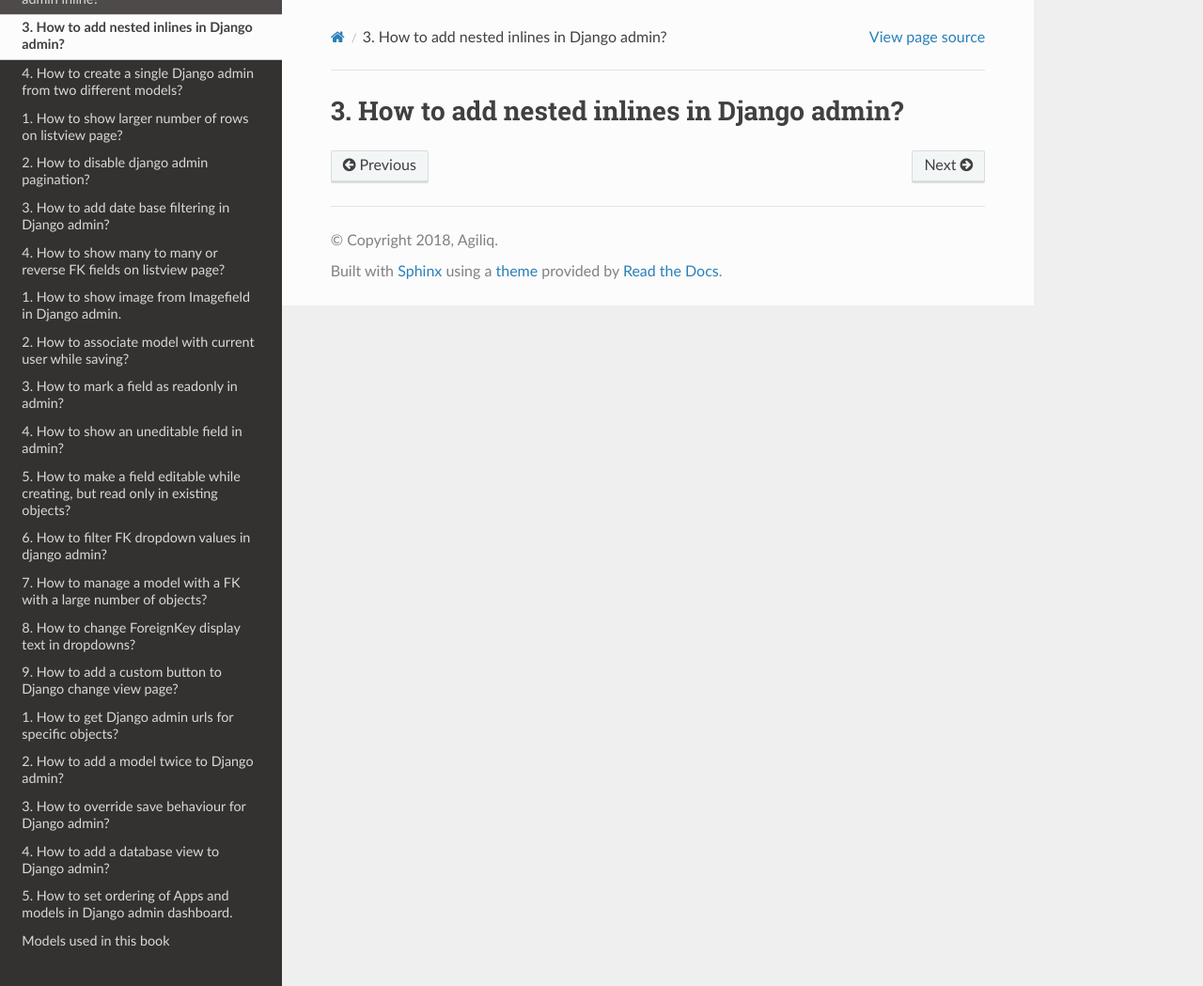
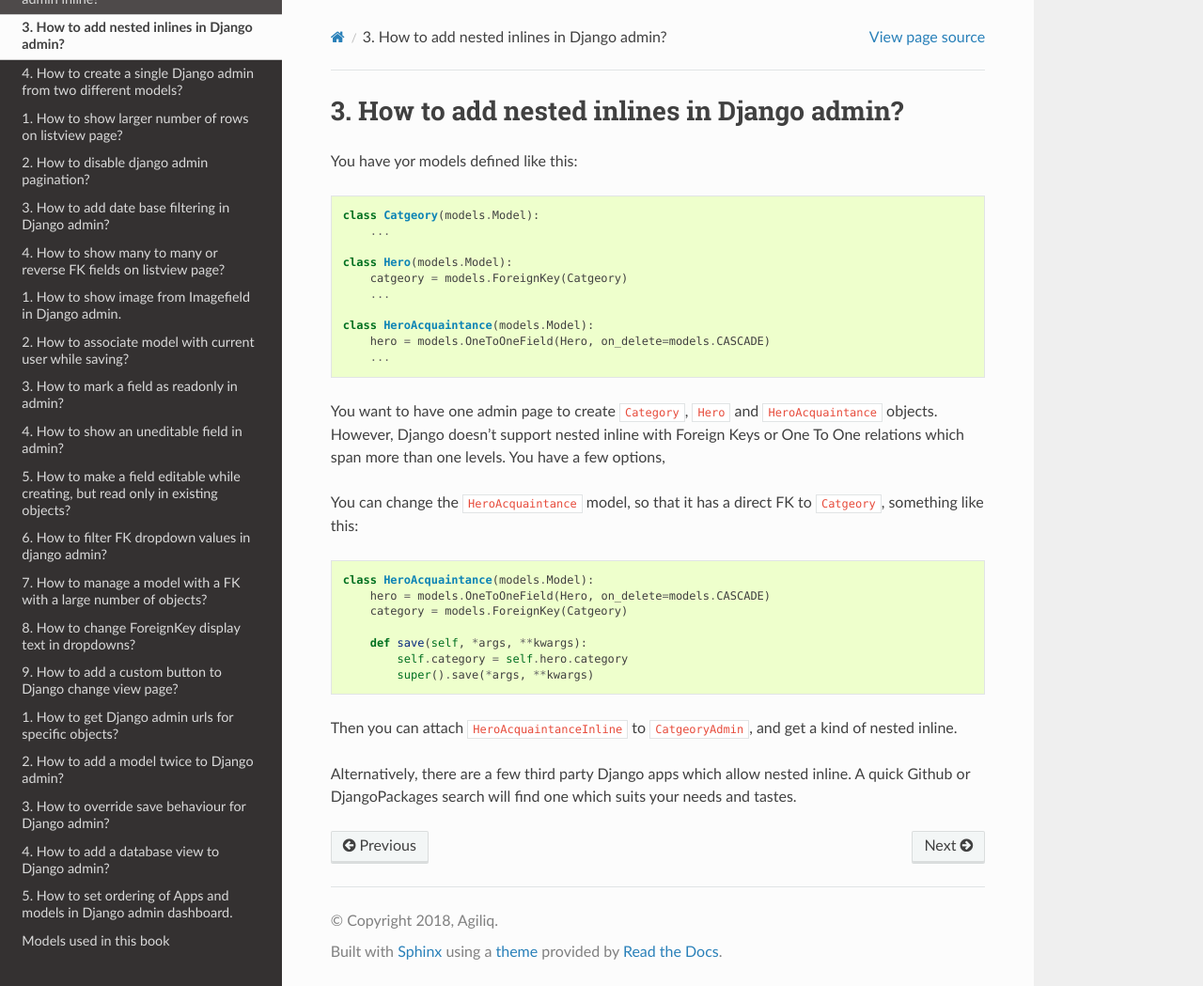
Before and after one commit to agiliq/django-admin-cookbook, a Sphinx documentation site: the page built from docs/nested_inlines.rst, in a window 1280 px wide and 1049 px high. Shown: the whole window at 94% size. Built offline with Sphinx 7.4.7 and the Read the Docs theme 2.0.0, drawn with Linux system fonts in a browser that asks for light colours.

Commit message:
Added nested inlines chapter

```diff
--- a/docs/nested_inlines.rst
+++ b/docs/nested_inlines.rst
@@ -1,2 +1,34 @@
 How to add nested inlines in Django admin?
 ==========================================
+
+
+You have yor models defined like this::
+
+    class Catgeory(models.Model):
+        ...
+
+    class Hero(models.Model):
+        catgeory = models.ForeignKey(Catgeory)
+        ...
+
+    class HeroAcquaintance(models.Model):
+        hero = models.OneToOneField(Hero, on_delete=models.CASCADE)
+        ...
+
+You want to have one admin page to create :code:`Category`, :code:`Hero` and :code:`HeroAcquaintance` objects. However, Django doesn't support nested inline with Foreign Keys or One To One relations which span more than one levels. You have a few options,
+
+
+You can change the :code:`HeroAcquaintance` model, so that it has a direct FK to :code:`Catgeory`, something like this::
+
+    class HeroAcquaintance(models.Model):
+        hero = models.OneToOneField(Hero, on_delete=models.CASCADE)
+        category = models.ForeignKey(Catgeory)
+
+        def save(self, *args, **kwargs):
+            self.category = self.hero.category
+            super().save(*args, **kwargs)
+
+
+Then you can attach :code:`HeroAcquaintanceInline` to :code:`CatgeoryAdmin`, and get a kind of nested inline.
+
+Alternatively, there are a few third party Django apps which allow nested inline. A quick Github or DjangoPackages search will find one which suits your needs and tastes.
```
